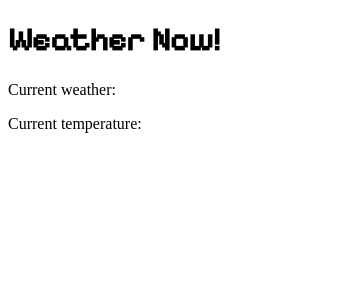
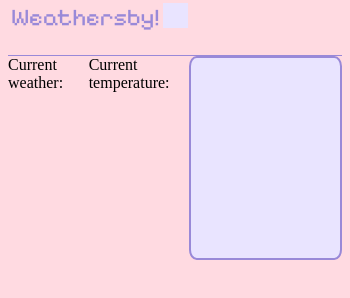
Before and after one commit to Oceanna-1/Desktop-Weather-Widget, an Electron app: page index.html in a window 350 px wide. Drawn offline with Linux system fonts and the light colour scheme; no server answers.

Commit message:
issues with current styling - custom title bar

```diff
--- a/index.html
+++ b/index.html
@@ -9,9 +9,22 @@
     <link rel="stylesheet" type="text/css" href="styles.css">
 </head>
 <body>
-    <h1>Weather Now!</h1>
-    <p>Current weather: <strong id="weather-now"></strong></p>
-    <p>Current temperature: <strong id="temp-now"></strong></p>
-    <script src="script.js"></script>
+    <div class="titlebar">
+        <div><h2>Weathersby!</h2></div>
+
+        <!-- <div class="close-btn button"></div> -->
+        <div class="titlebar-btn">
+            <div class="minimize-btn button"></div>
+        </div>
+    </div>
+    <div class="display">
+        <p>Current weather: <strong id="weather-now"></strong></p>
+        <p>Current temperature: <strong id="temp-now"></strong></p>
+        <script src="script.js"></script>
+        <div class="season-date"></div>
+        <div class="art-display"></div>
+        <div class="buttons"></div>
+    </div>
+
 </body>
 </html>
--- a/styles.css
+++ b/styles.css
@@ -1,10 +1,81 @@
-/* colors */
+/* colors and base sizes*/
 :root{
-    --pink: FFDAE1;
-    --borderpurple: 9989D8;
-    --lavender:E9E4FF;
+    --pink: #FFDAE1;
+    --borderpurple: #9989D8;
+    --lavender: #E9E4FF;
+    --art-zone: 200px;
 }
-h1{
+*{
+    padding-top: 0;
+    margin-top: 0;
+}
+
+/* custom title bar */
+.titlebar{
+    -webkit-app-region: drag;
+    display: flex;
+    flex-direction: row;
+    padding: 3px;
+    border-bottom: 1px solid var(--borderpurple);
+}
+.titlebar-btn{
+    display: flex;
+    flex-direction: row;
+}
+.button{
+    height: 25px;
+    width: 25px;
+    background-color: #E9E4FF;
+    margin-left: 3px;
+    margin-right: 3px;
+}
+
+/* body */
+body {
+    background-color: var(--pink);
+}
+
+.display{
+    display: flex;
+    flex-direction: row;
+}
+/* headers */
+h2{
     color: var(--borderpurple);
     font-family: "Pixelify Sans";
+    font-weight: 50;
+
 }
+
+/* section for displaying pixel art */
+.art-display{
+    height: var(--art-zone);
+    width: var(--art-zone);
+    border: 2px solid var(--borderpurple);
+    border-radius: 5%;
+    background-color: var(--lavender);
+    margin: auto;
+}
+
+
+/* background displaying time of day */
+.sky-background{
+    height: var(--art-zone);
+    width: var(--art-zone);
+}
+
+/* background displaying seasonal trees */
+.season-background{
+    height: var(--art-zone);
+    width: var(--art-zone);
+}
+
+/* seasonal icons */
+.icons{
+
+}
+
+/* pixel cat avatar */
+.cat{
+
+}
```
Also changed, not shown: main.js (+22 -14 lines).
